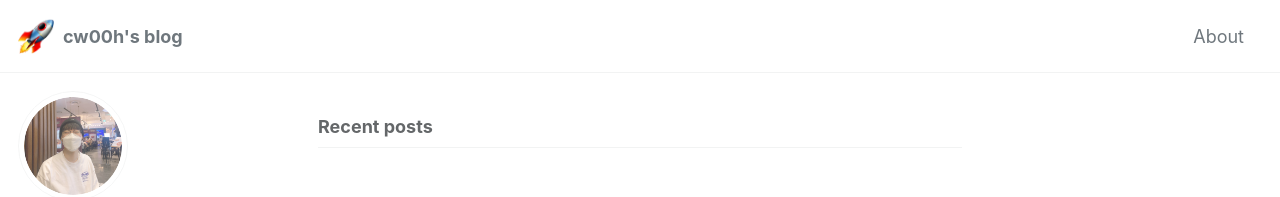
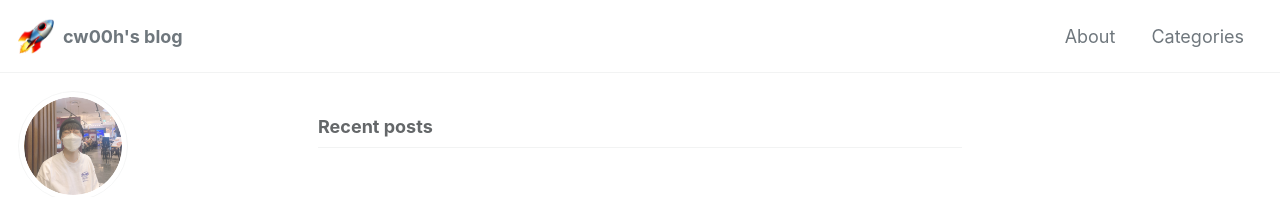
Before and after one commit to cw00h/cw00h.github.io, a Jekyll site: the page built from index.html, in a window 1280 px wide. Shown: the top 197 px of the page. Built offline with Jekyll 4.4.1, drawn with Linux system fonts in a browser that asks for light colours; cached includes are drawn as plain includes; the list of posts is cut into pages by our own code.

Commit message:
Feat: Add /categories to nav bar

```diff
--- a/_data/navigation.yml
+++ b/_data/navigation.yml
@@ -2,6 +2,8 @@
 main:
   - title: "About"
     url: /about
+  - title: "Categories"
+    url: /categories
   # - title: "Sample Posts"
   #   url: /year-archive/
   # - title: "Sample Collections"
```
